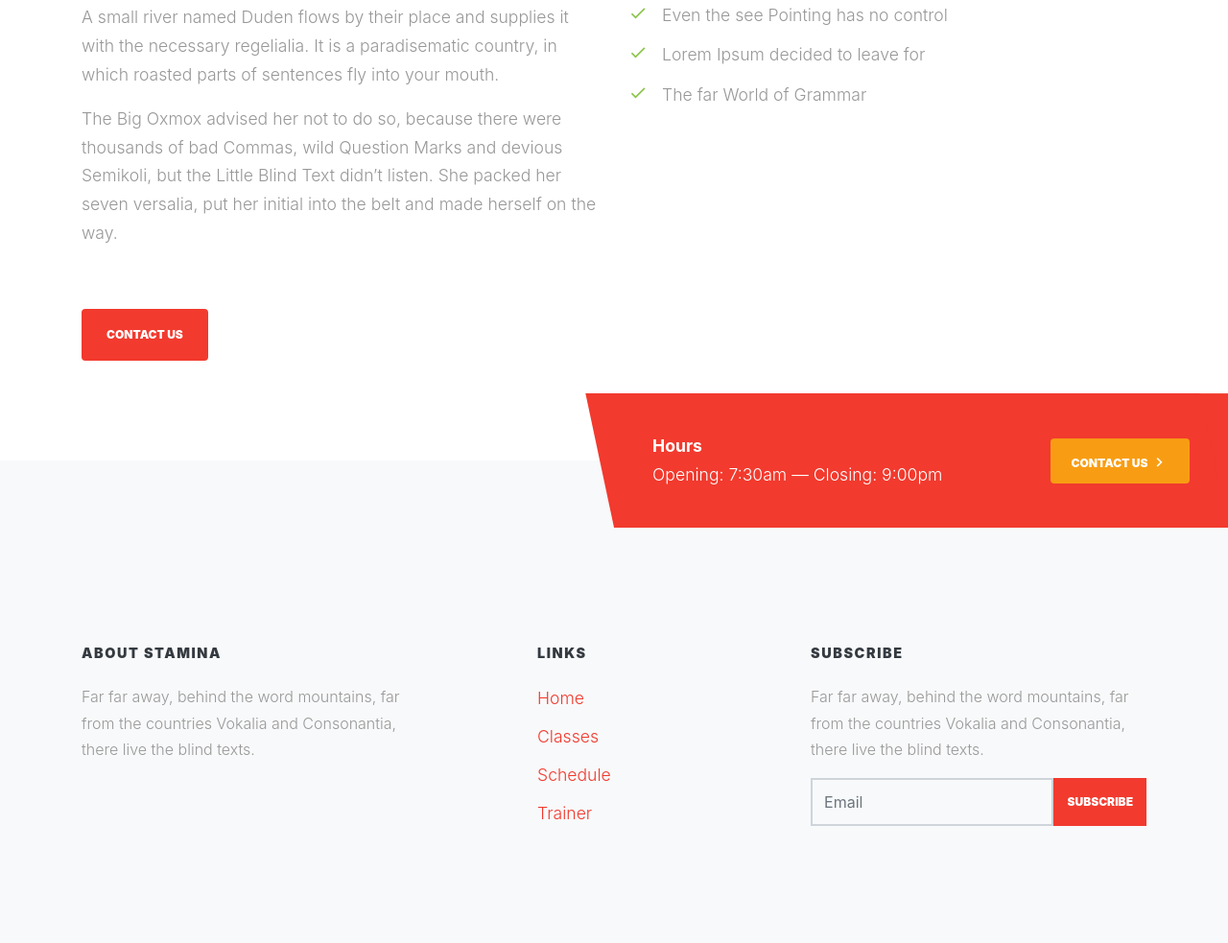
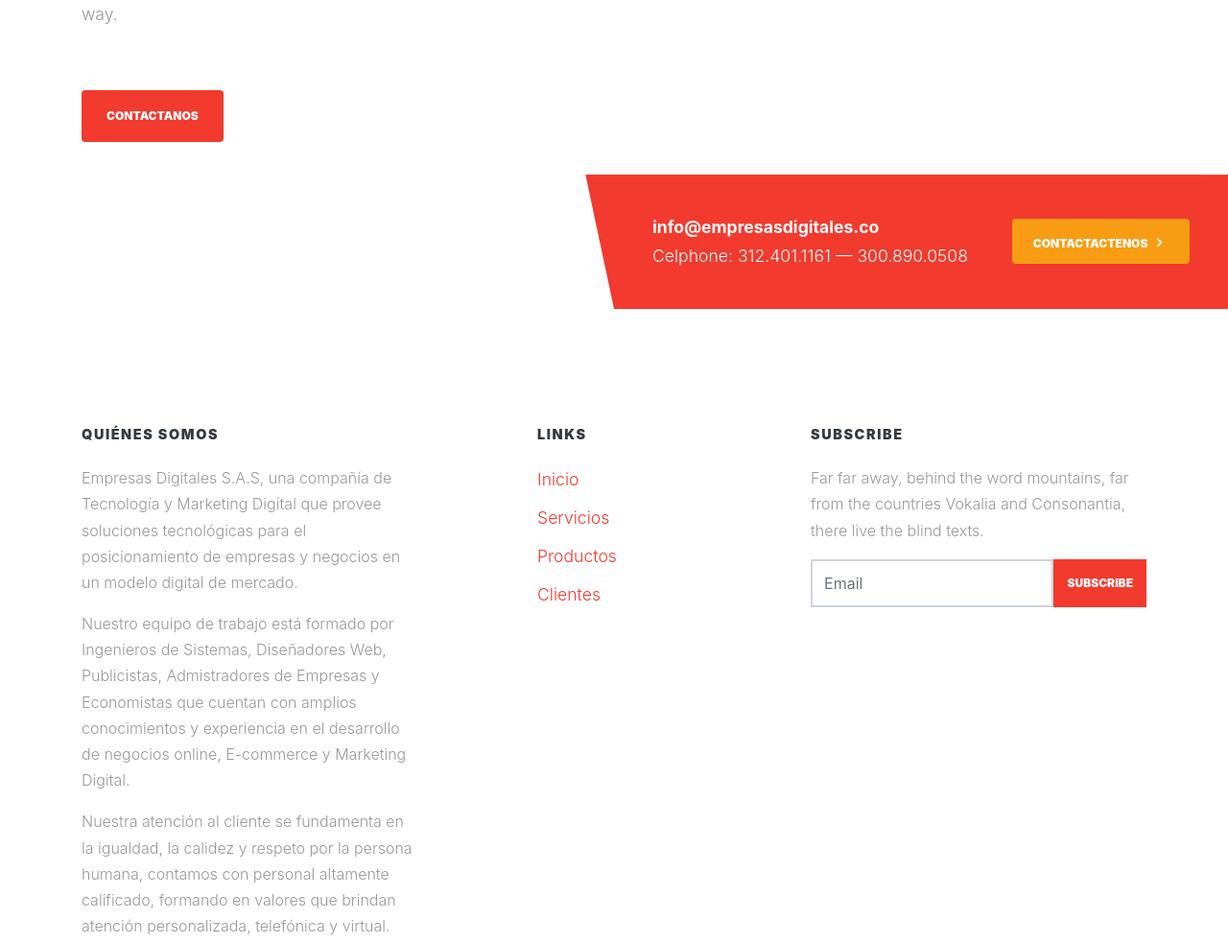
Before and after one commit to joswald123/Digital-solutions, a plain HTML site: page single.html in a window 1280 px wide. Shown: the part 1297-2280 px from the top of the page at 96% size. Drawn offline with Linux system fonts and the light colour scheme; files whose address does not match are found by name; a web font is replaced by a local one.

Commit message:
updated single.html services

```diff
--- a/single.html
+++ b/single.html
@@ -2,7 +2,7 @@
 <html lang="en">
 
 <head>
-  <title>Stamina &mdash; Website Template by Colorlib</title>
+  <title>Empresas Digitales &mdash;</title>
   <meta charset="utf-8">
   <meta name="viewport" content="width=device-width, initial-scale=1, shrink-to-fit=no">
 
@@ -48,16 +48,15 @@
 
       <div class="container-fluid">
         <div class="d-flex align-items-center">
-          <div class="site-logo"><a href="index.html">Stamina<span>.</span> </a></div>
+          <div class="site-logo"><a href="index.html"><span>Empresas Digitales.</span> </a></div>
           <div class="ml-auto">
             <nav class="site-navigation position-relative text-right" role="navigation">
               <ul class="site-menu main-menu js-clone-nav mr-auto d-none d-lg-block">
-                <li><a href="index.html#home-section" class="nav-link">Home</a></li>
-                <li><a href="index.html#classes-section" class="nav-link active">Classes</a></li>
-                <li><a href="index.html#schedule-section" class="nav-link">Schedule</a></li>
-                <li><a href="index.html#trainer-section" class="nav-link">Trainer</a></li>
-                <li><a href="index.html#services-section" class="nav-link">Services</a></li>
-                <li><a href="index.html#contact-section" class="nav-link">Contact</a></li>
+                <li><a href="#home-section" class="nav-link">Inicio</a></li>
+                <li><a href="#services-section" class="nav-link">Servicios</a></li>
+                <li><a href="#products-section" class="nav-link">Productos</a></li>
+                <li><a href="#customers-section" class="nav-link">Clientes</a></li>
+                <li><a href="#contact-section" class="nav-link">Contact</a></li>
               </ul>
             </nav>
             <a href="#" class="d-inline-block d-lg-none site-menu-toggle js-menu-toggle float-right"><span
@@ -69,12 +68,12 @@
 
     </header>
 
-    <div class="bgimg" style="background-image: url('images/bg_2.jpg');" data-stellar-background-ratio="0.5">
+    <div class="bgimg" style="background-image: url('https://images.pexels.com/photos/34092/pexels-photo.jpg?auto=compress&cs=tinysrgb&dpr=2&h=750&w=1260');" data-stellar-background-ratio="0.5">
 
       <div class="container">
         <div class="row align-items-center justify-content-center text-center">
           <div class="col-md-7">
-            <h2 class="">Class Single Post</h2>
+            <h2 class="">Páginas Web</h2>
             <p class="lead mx-auto desc mb-5">Lorem ipsum dolor sit amet, consectetur adipisicing elit. Voluptatibus deserunt minima porro, natus sequi ullam.</p>
           </div>
         </div>
@@ -86,7 +85,7 @@
       <div class="container">
         <div class="row mb-5">
           <div class="col-lg-12">
-            <img src="images/bg_1.jpg" alt="Free webssite template by Free-Template.co" class="img-fluid">
+            <img src="https://images.pexels.com/photos/192273/pexels-photo-192273.jpeg?auto=compress&cs=tinysrgb&dpr=2&h=750&w=1260" alt="Free webssite template by Free-Template.co" class="img-fluid">
           </div>
         </div>
         <div class="row mb-5">
@@ -111,7 +110,7 @@
         </div>
         <div class="row">
           <div class="col-12">
-            <p><a href="#" class="btn btn-primary py-3 px-4">Contact Us</a></p>
+            <p><a href="#" class="btn btn-primary py-3 px-4">Contactanos</a></p>
           </div>
         </div>
       </div>
@@ -120,35 +119,40 @@
     <div class="schedule-wrap2 clearfix">
       <div class="d-md-flex align-items-center">
         <div class="hours mr-md-4 mb-4 mb-lg-0">
-          <strong class="d-block">Hours</strong>
-          Opening: 7:30am &mdash;
-          Closing: 9:00pm
+          <strong class="d-block">info@empresasdigitales.co</strong>
+          Celphone: 312.401.1161 &mdash;
+            300.890.0508
         </div>
         <div class="cta ml-auto">
           <a href="#" class="d-flex d-md-flex align-items-center btn">
-            <span class="mx-auto"> <span>Contact us</span> <span class="arrow icon-keyboard_arrow_right"></span></span>
+            <span class="mx-auto"> <span>Contactactenos</span> <span class="arrow icon-keyboard_arrow_right"></span></span>
           </a>
         </div>
       </div>
     </div>
 
 
-    <footer class="footer-section bg-light">
+    <footer class="footer-section">
       <div class="container">
         <div class="row">
           <div class="col-md-4">
-            <h3 class="text-dark">About Stamina</h3>
-            <p>Far far away, behind the word mountains, far from the countries Vokalia and Consonantia, there live the
-              blind texts.</p>
+            <h3 class="text-dark">Quiénes Somos</h3>
+            <p>Empresas Digitales S.A.S, una compañía de Tecnología y Marketing Digital que provee soluciones tecnológicas
+              para el posicionamiento de empresas y negocios en un modelo digital de mercado.</p>
+            <p>Nuestro equipo de trabajo está formado por Ingenieros de Sistemas, Diseñadores Web, Publicistas, Admistradores
+              de Empresas y Economistas que cuentan con amplios conocimientos y experiencia en el desarrollo de negocios online,
+              E-commerce y Marketing Digital.</p>
+            <p>Nuestra atención al cliente se fundamenta en la igualdad, la calidez y respeto por la persona humana, contamos con personal
+              altamente calificado, formando en valores que brindan atención personalizada, telefónica y virtual.</p>
           </div>
 
           <div class="col-md-3 ml-auto">
             <h3 class="text-dark">Links</h3>
             <ul class="list-unstyled footer-links">
-              <li><a href="#">Home</a></li>
-              <li><a href="#">Classes</a></li>
-              <li><a href="#">Schedule</a></li>
-              <li><a href="#">Trainer</a></li>
+              <li><a href="#home-section">Inicio</a></li>
+              <li><a href="#services-section">Servicios</a></li>
+              <li><a href="#products-section">Productos</a></li>
+              <li><a href="#customers-section">Clientes</a></li>
             </ul>
           </div>
 
```
